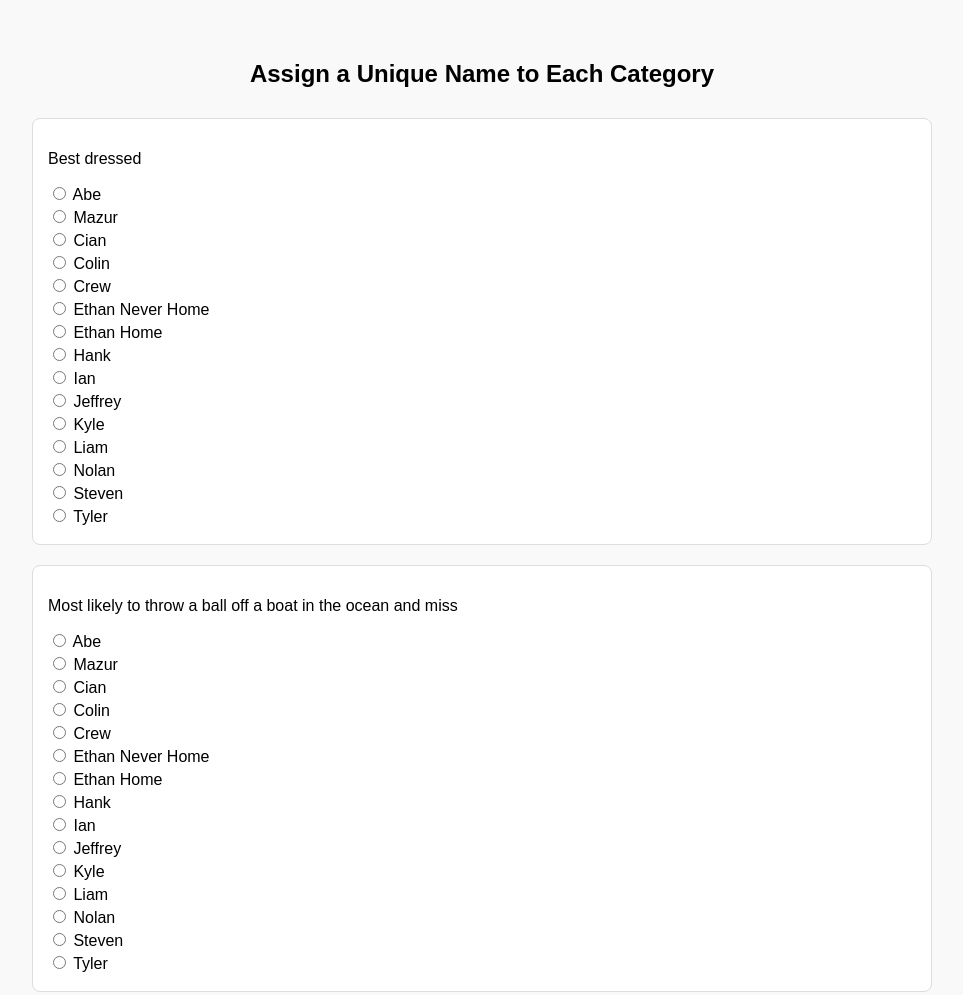
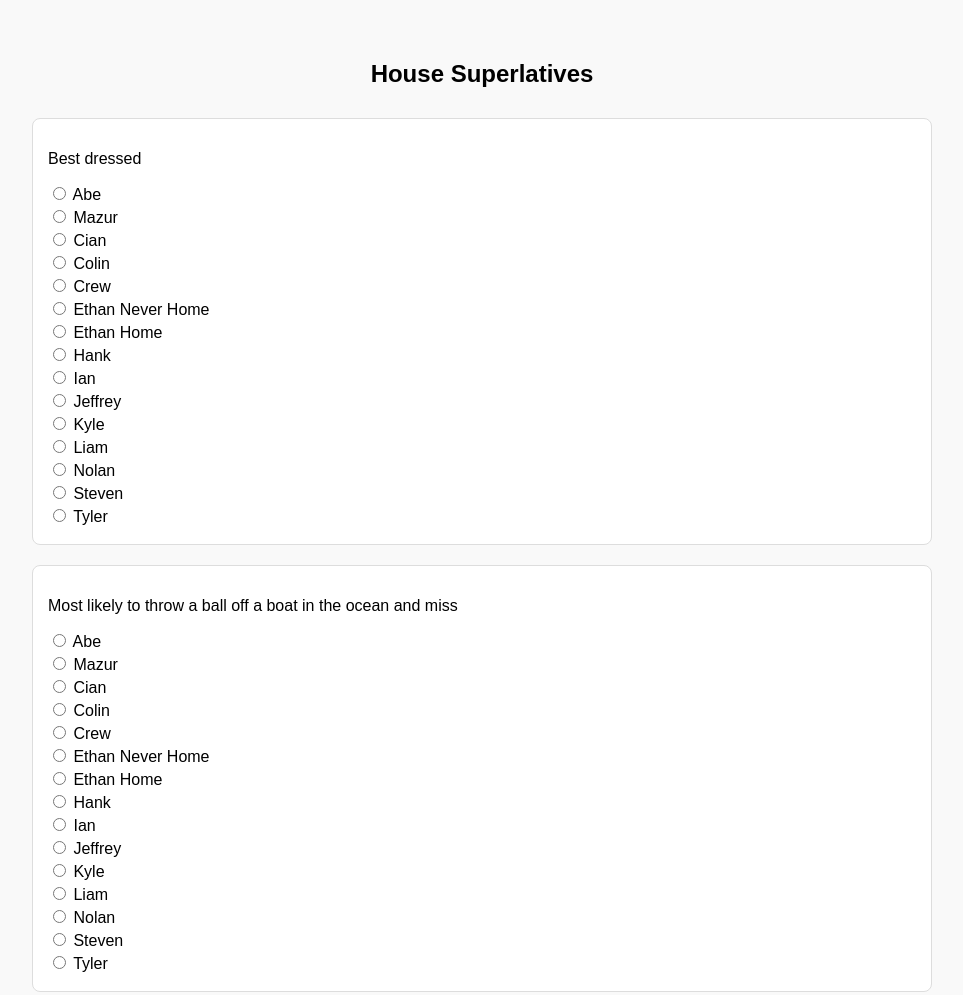
Before and after one commit to AAA-sudo/Housesuperlatives, a plain HTML site: page index.html in a window 1280 px wide. Shown: the top 995 px of the page, without its empty margins (158-1121 px from the left). Drawn offline with Linux system fonts and the light colour scheme.

Commit message:
Update index.html

```diff
--- a/index.html
+++ b/index.html
@@ -45,7 +45,7 @@ button {
 
 <body>
 
-<h2>Assign a Unique Name to Each Category</h2>
+<h2>House Superlatives</h2>
 
 <form id="quizForm"></form>
 
```
